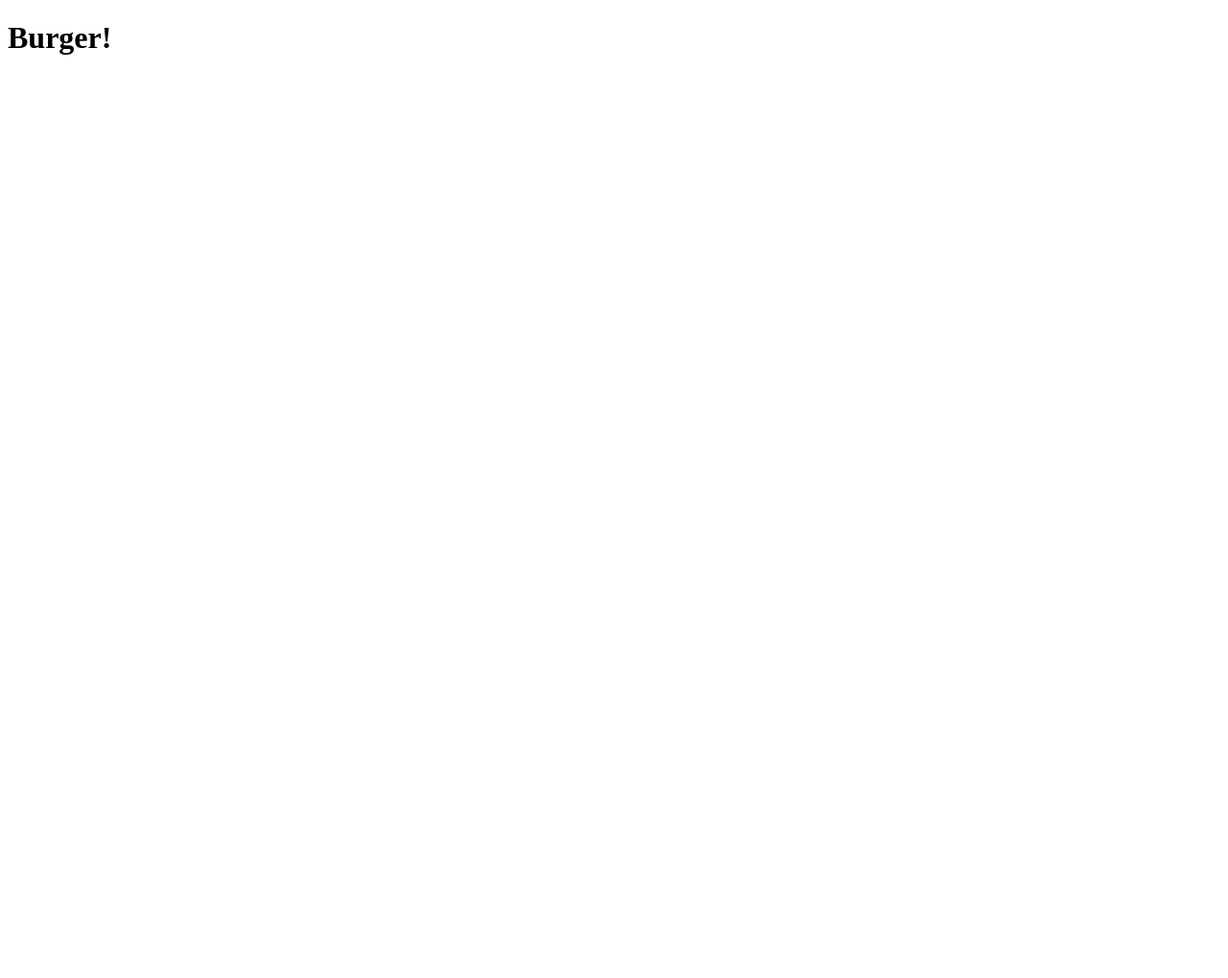
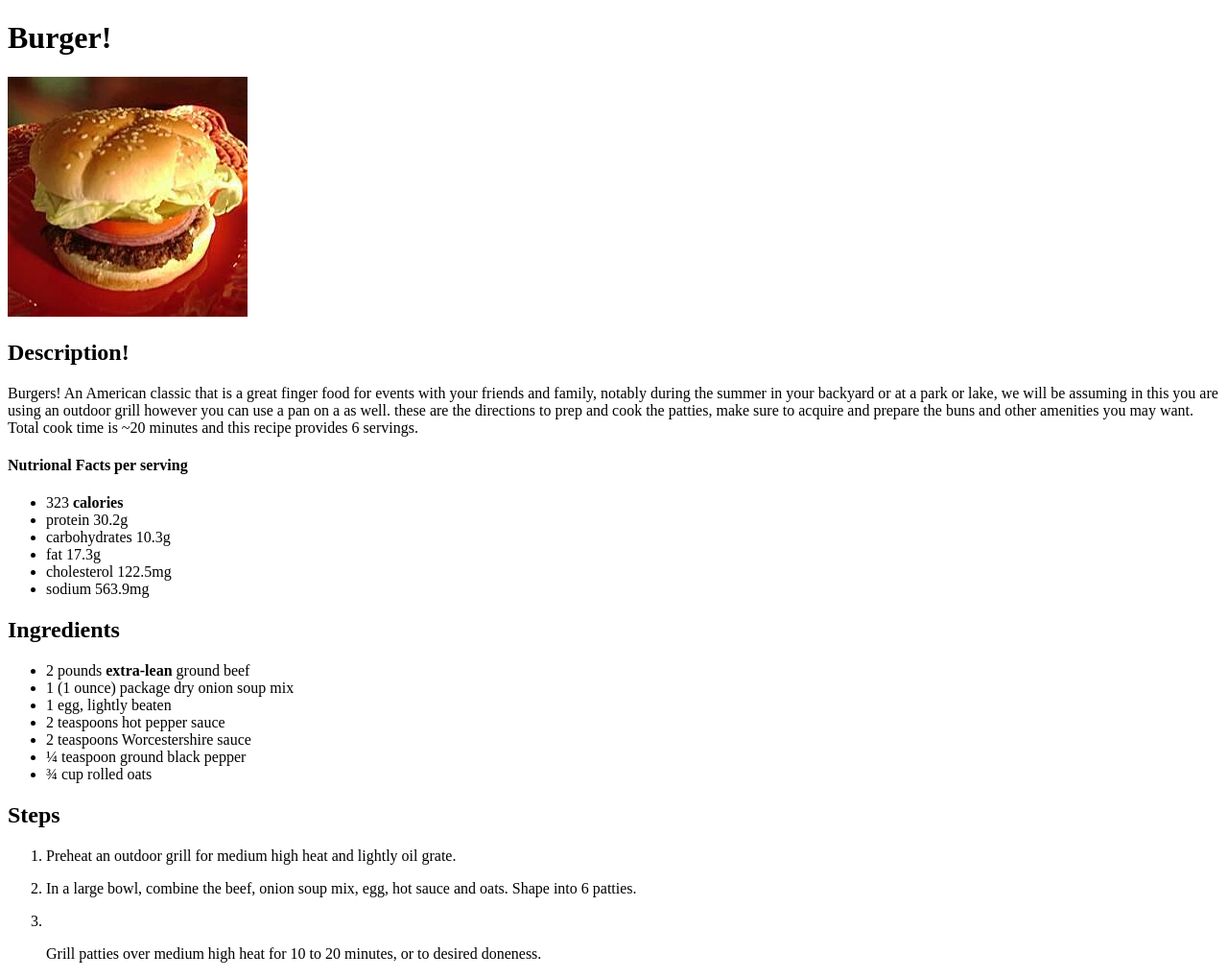
Before and after one commit to VirsatusCodes/odin-recipes, a plain HTML site: page recipes/burger.html in a window 1280 px wide. Shown: the whole page at 96% size. Before the commit the page ends 800 px from the top, so only its background shows below. Drawn offline with Linux system fonts and the light colour scheme.

Commit message:
complete burger webpage v1

```diff
--- a/recipes/burger.html
+++ b/recipes/burger.html
@@ -7,5 +7,50 @@
 
     <body>
         <h1>Burger!</h1>
+        <img src="../img/burger.jpg">
+
+        <h2>Description!</h2>
+        <p>Burgers! An American classic that is a great finger food for
+            events with your friends and family, notably during the summer
+            in your backyard or at a park or lake, we will be assuming in this
+            you are using an outdoor grill however you can use a pan
+            on a as well. these are the directions to prep and cook the
+            patties, make sure to acquire and prepare the buns and other
+            amenities you may want. Total cook time is ~20 minutes and
+            this recipe provides 6 servings.
+        </p>
+
+            <h4>Nutrional Facts per serving</h4>
+            <ul>
+                <li>323 <strong>calories</strong></li>
+                <li>protein 30.2g</li>
+                <li>carbohydrates 10.3g</li>
+                <li>fat 17.3g</li>
+                <li>cholesterol 122.5mg</li>
+                <li>sodium 563.9mg</li>
+            </ul>
+
+            <h2>Ingredients</h2>
+            <ul>
+                <li>2 pounds <strong>extra-lean</strong> ground beef</li>
+                <li>1 (1 ounce) package dry onion soup mix</li>
+                <li>1 egg, lightly beaten</li>
+                <li>2 teaspoons hot pepper sauce</li>
+                <li>2 teaspoons Worcestershire sauce</li>
+                <li>¼ teaspoon ground black pepper</li>
+                <li>¾ cup rolled oats</li>
+            </ul>
+
+            <h2>Steps</h2>
+            <ol>
+                <li>Preheat an outdoor grill for medium high heat and lightly oil grate.</li>
+                <p></p>
+                <li>In a large bowl, combine the beef, onion soup mix, egg, hot sauce and oats. Shape into 6 patties.</li>
+                <p></p>
+                <li></li>
+                <p>Grill patties over medium high heat for 10 to 20 minutes, or to desired doneness.</p>
+
+            </ol>
+
     </body>
 </html>
```
